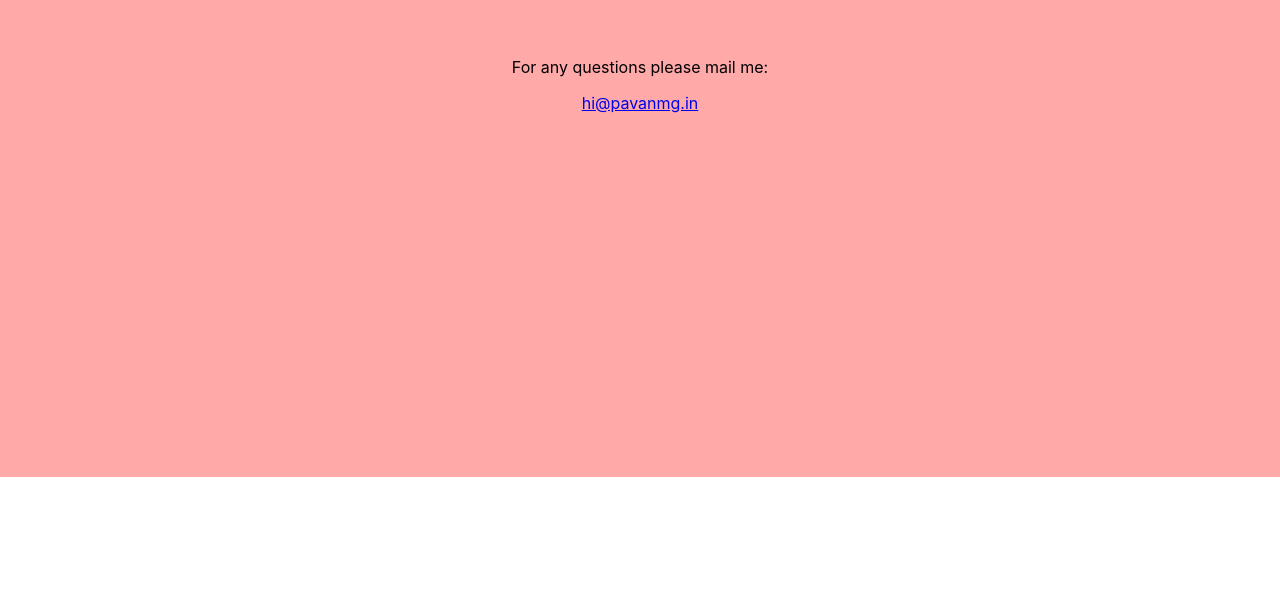
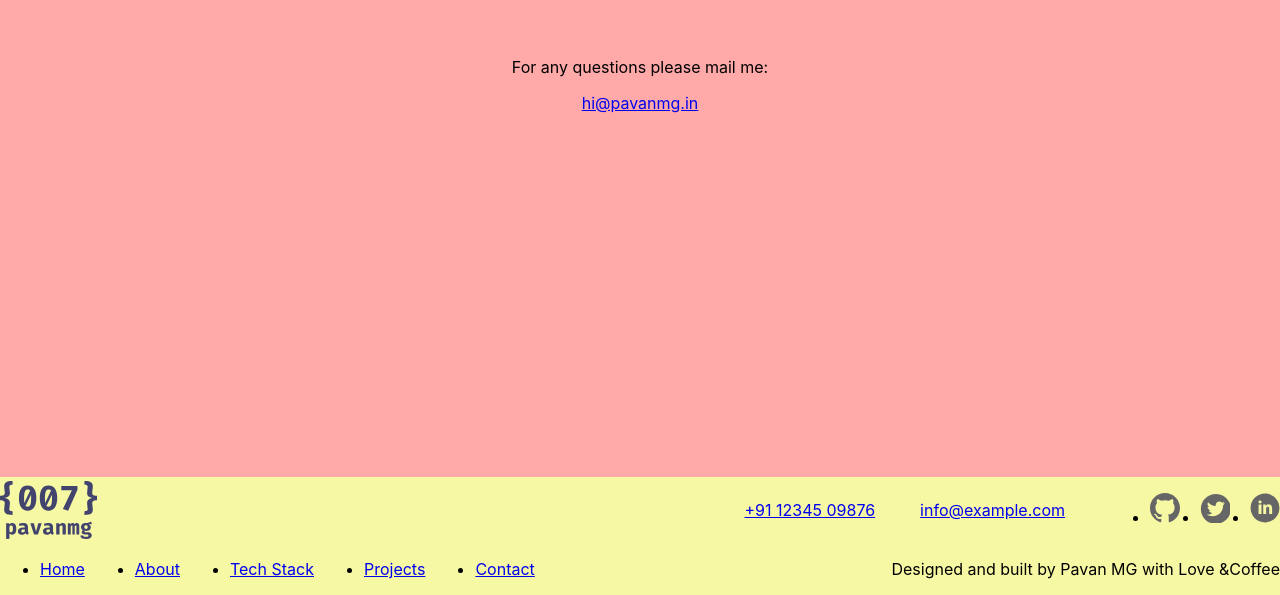
Before and after one commit to Anton-Osip/Portfolio, a React app: page / in a window 1280 px wide. Shown: the part 3541-4136 px from the top of the page. Before the commit the page ends 4018 px from the top, so only its background shows below. Built offline with nearby package versions, Linux system fonts and the light colour scheme.

Commit message:
feat: laid out the structure of the footer

```diff
--- a/src/App.tsx
+++ b/src/App.tsx
@@ -1,4 +1,5 @@
 import './App.css'
+import { Footer } from './layout/footer/Footer'
 import { Header } from './layout/header/Header'
 import { MailMe } from './layout/sections/mailMe/MailMe'
 import { Main } from './layout/sections/main/Main'
@@ -13,6 +14,7 @@ function App() {
 			<Skills />
 			<Projects />
 			<MailMe />
+			<Footer />
 		</div>
 	)
 }
--- /dev/null
+++ b/src/layout/footer/Footer.tsx
@@ -0,0 +1,16 @@
+import styled from 'styled-components'
+import { FooterBottom } from './footerBottom/FooterBottom'
+import { FooterTop } from './footerTop/FooterTop'
+
+export function Footer() {
+	return (
+		<StyledFooter>
+			<FooterTop />
+			<FooterBottom />
+		</StyledFooter>
+	)
+}
+
+const StyledFooter = styled.footer`
+	background-color: #f6f8a3;
+`
--- /dev/null
+++ b/src/layout/footer/footerBottom/FooterBottom.tsx
@@ -0,0 +1,22 @@
+import styled from 'styled-components'
+import { Menu } from '../../../components/menu/Menu'
+
+export function FooterBottom() {
+	return (
+		<StyledFooterBottom>
+			<Menu />
+			<StyledFooterText>
+				Designed and built by <span>Pavan MG</span> with <span>Love</span> &
+				<span>Coffee</span>
+			</StyledFooterText>
+		</StyledFooterBottom>
+	)
+}
+
+const StyledFooterBottom = styled.div`
+	display: flex;
+	align-items: center;
+	justify-content: space-between;
+`
+
+const StyledFooterText = styled.p``
--- /dev/null
+++ b/src/layout/footer/footerTop/FooterTop.tsx
@@ -0,0 +1,24 @@
+import styled from 'styled-components'
+import { FlexWrapper } from '../../../components/FlexWrapper'
+import { Icon } from '../../../components/icon/Icon'
+import { Social } from '../../../components/social/Social'
+
+export function FooterTop() {
+	return (
+		<StyledFooterTop>
+			<Icon iconId='logo' width='97' height='58' viewBox='0 0 97 58' />
+			<FlexWrapper align='center' gap='45'>
+				<StyledLink href='tel:+911234509876'>+91 12345 09876</StyledLink>
+				<StyledLink href='mailto:info@example.com'>info@example.com</StyledLink>
+				<Social />
+			</FlexWrapper>
+		</StyledFooterTop>
+	)
+}
+
+const StyledFooterTop = styled.div`
+	display: flex;
+	align-items: center;
+	justify-content: space-between;
+`
+const StyledLink = styled.a``
```
